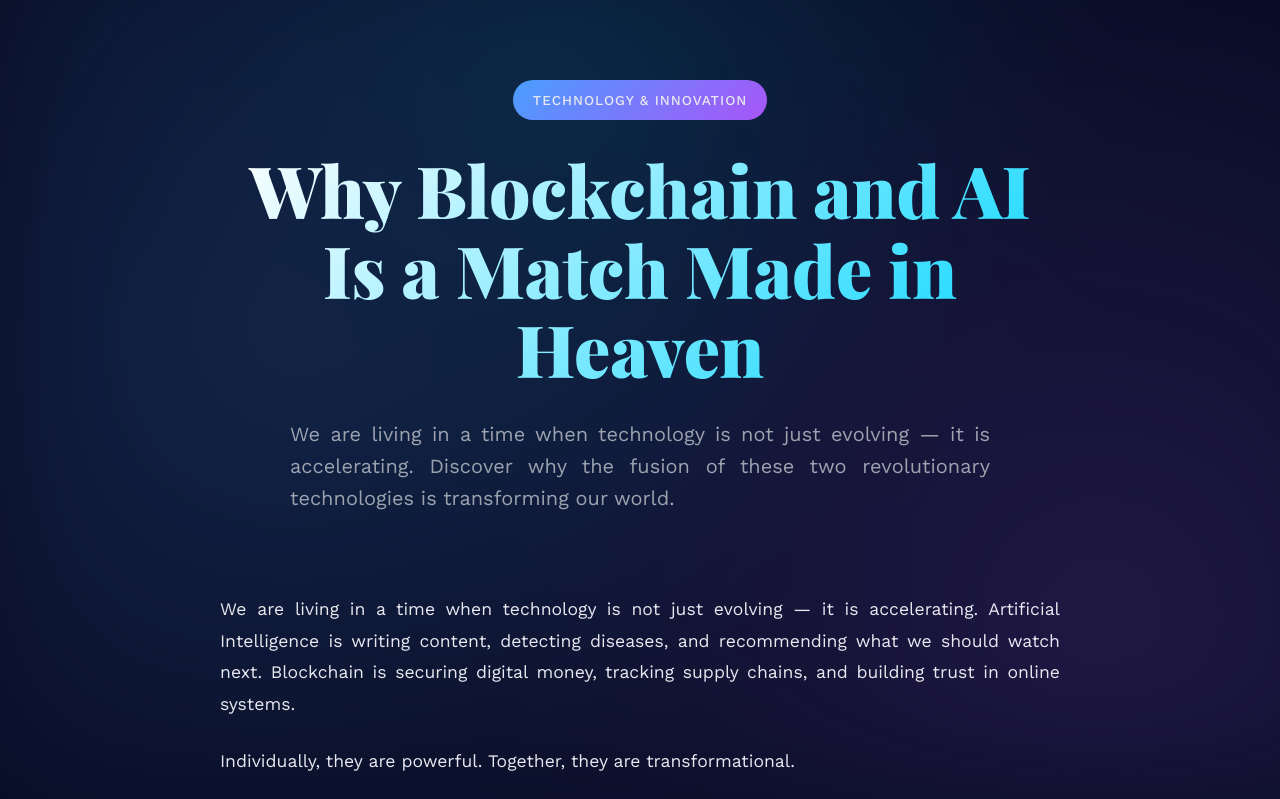
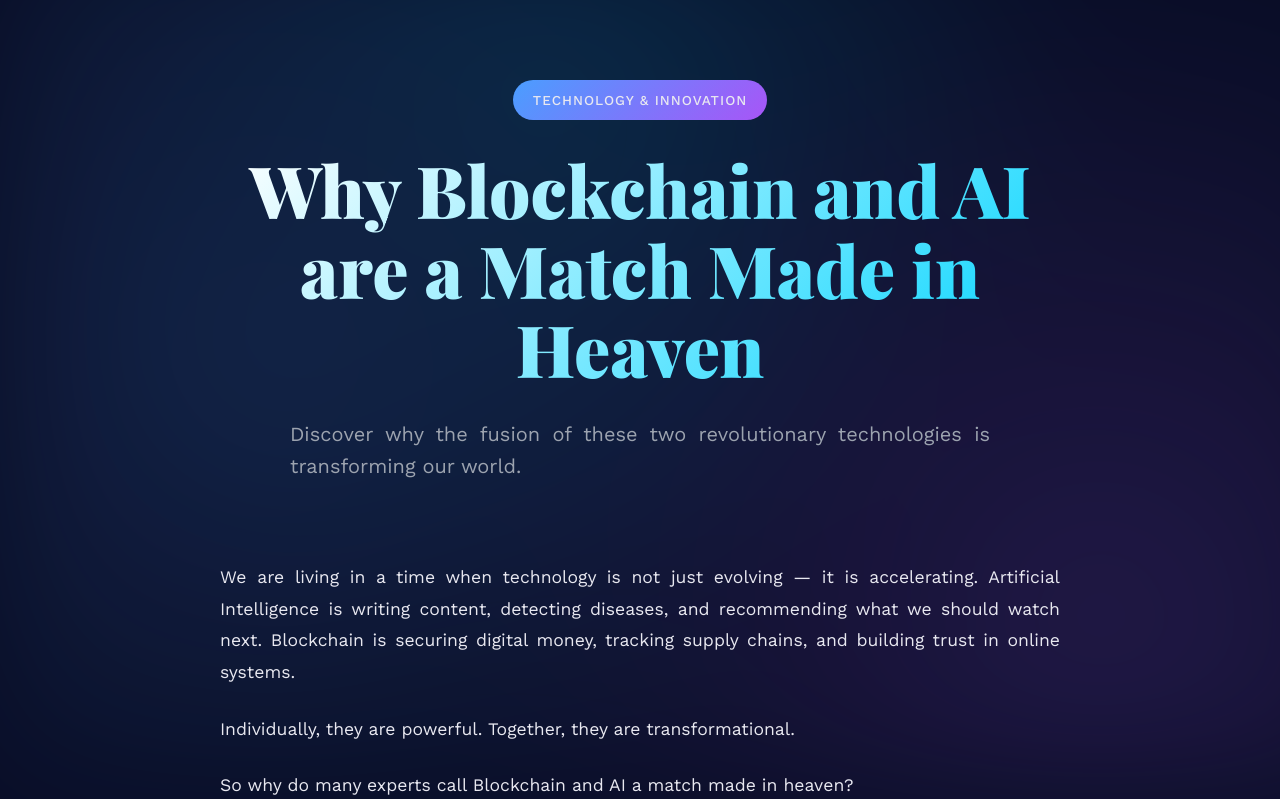
Before and after one commit to Rajathiraj/blockchain-ai-blog, a plain HTML site: page index.html in a window 1280 px wide. Shown: the top 799 px of the page. Drawn offline with nearby package versions, Linux system fonts and the light colour scheme.

Commit message:
Fix grammatical error in header and subtitle

```diff
--- a/index.html
+++ b/index.html
@@ -314,8 +314,8 @@
     <div class="container">
         <header class="hero">
             <div class="hero-badge">Technology & Innovation</div>
-            <h1>Why Blockchain and AI Is a Match Made in Heaven</h1>
-            <p class="subtitle">We are living in a time when technology is not just evolving — it is accelerating. Discover why the fusion of these two revolutionary technologies is transforming our world.</p>
+            <h1>Why Blockchain and AI are a Match Made in Heaven</h1>
+            <p class="subtitle">Discover why the fusion of these two revolutionary technologies is transforming our world.</p>
         </header>
 
         <article class="article">
```
